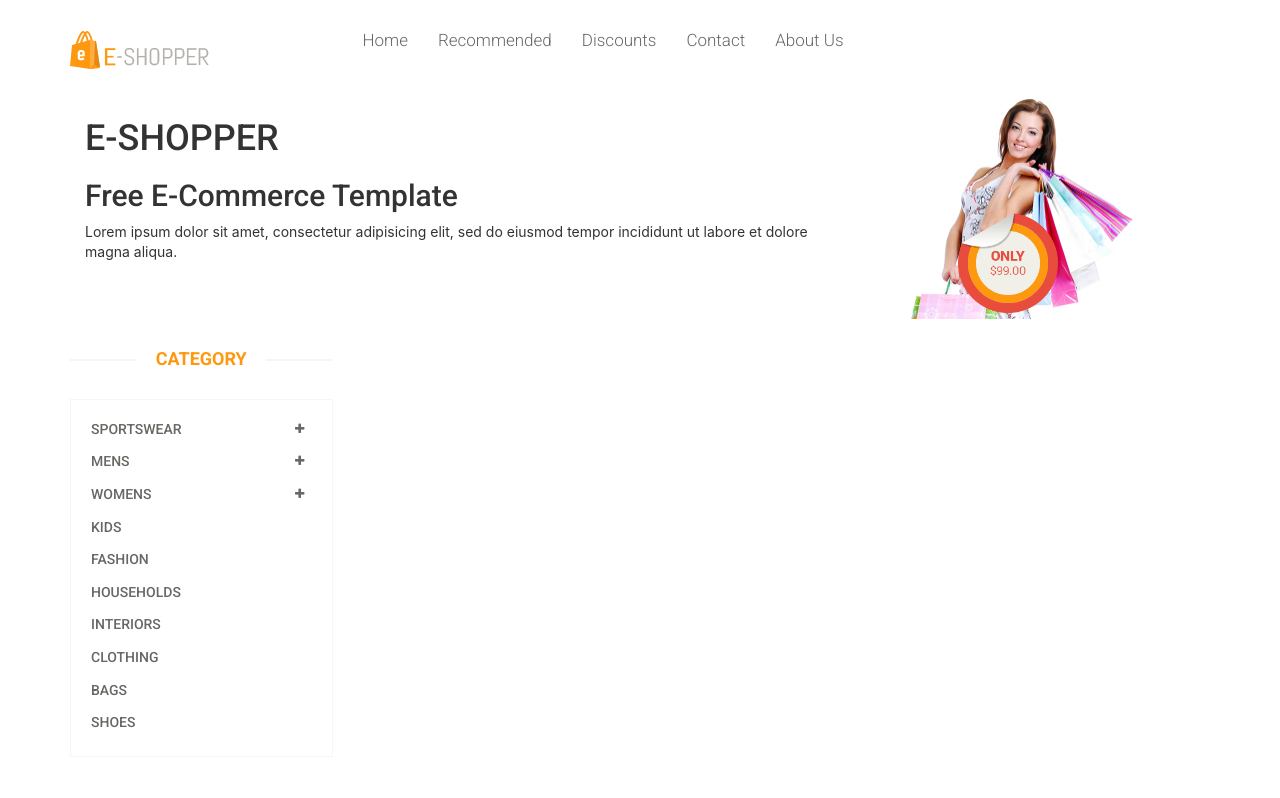
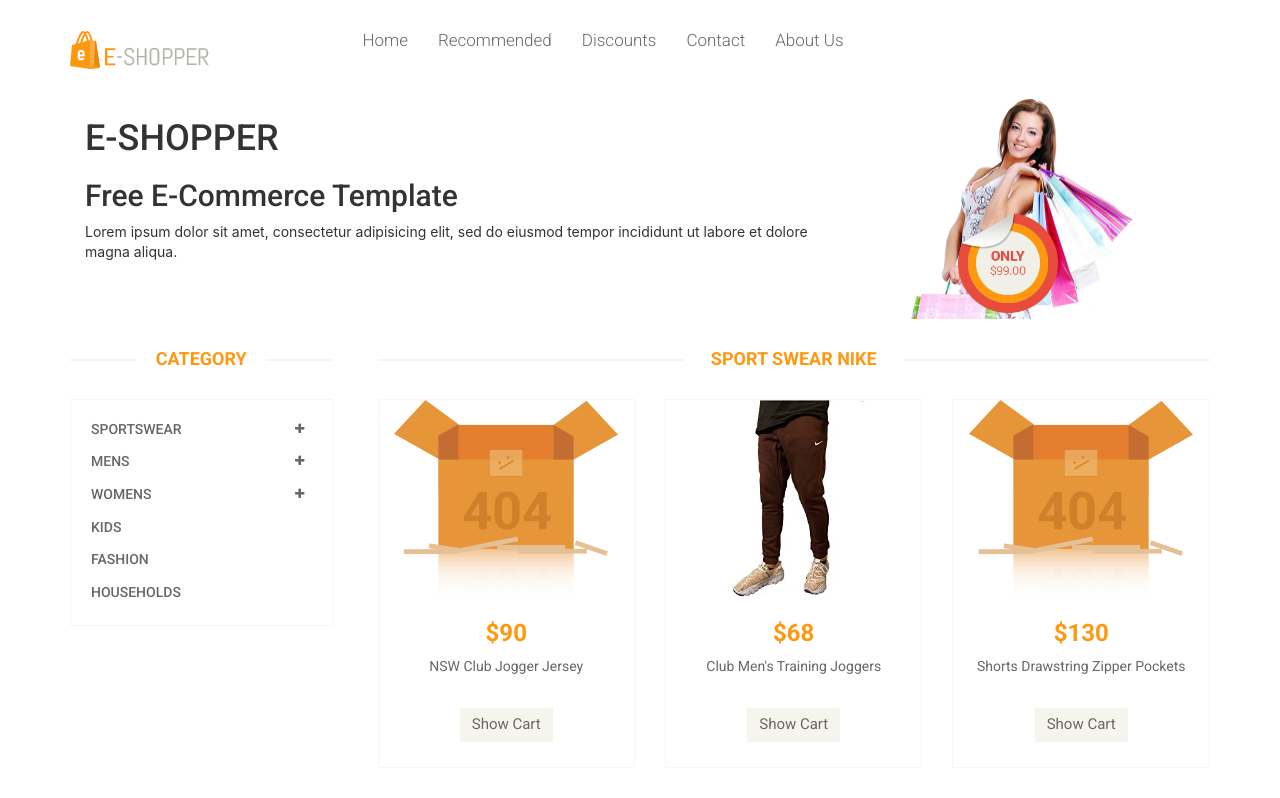
Before and after one commit to Raz-Dva/e-shopper, a React (Create React App) app: page /sportadidas in a window 1280 px wide. Shown: the top 798 px of the page. Built offline with nearby package versions, Linux system fonts and the light colour scheme.

Commit message:
left sidebar route nike, adidas

```diff
--- a/src/App.js
+++ b/src/App.js
@@ -3,24 +3,20 @@
 import React from 'react';
 import Header from './Header/Header'
 import HeaderBanner from './Header/Header-banner'
-import LeftSide from './LeftSide/LeftSide'
 import Main from './Main/Main'
-import Footer from './Footer/Footer'
-import Showcase from './Showcase/Showcase'
 import {
-  BrowserRouter as Router,
-  Switch,
-  Route,
-  NavLink,
-  withRoute
+  BrowserRouter as Router
+
 } from "react-router-dom";
 
 class App extends React.Component {
 
   state = {
+    storeProducts: {
       featuresItems: {
+        imgFolder:'home',
         title: 'Features Items',
-      products: [
+        productsItems: [
           {
             name: "Modern Fit Polo Shirt Black Black",
             price: 50,
@@ -48,7 +44,59 @@
             img: "product5.jpg"
           }
         ]
+      },
+      sportSwearNike: {
+        title: 'Sport Swear Nike',
+        imgFolder:'nike',
+        productsItems: [
+          {
+            name: "NSW Club Jogger Jersey",
+            price: 150
+          },
+          {
+            name: "Club Men's Training Joggers",
+            price: 155,
+            img: "nike-product2.jpg"
+
+          },
+          {
+            name: "Shorts Drawstring Zipper Pockets",
+            price: 110,
+            img: "nike-product3.jpg"
+
           }
+        ]
+      },
+      sportSwearAdidas: {
+        title: 'Sport Swear Nike',
+        imgFolder:'nike',
+        productsItems: [
+          {
+            name: "NSW Club Jogger Jersey",
+            price: 90
+          },
+          {
+            name: "Club Men's Training Joggers",
+            price: 68,
+            img: "nike-product2.jpg"
+
+          },
+          {
+            name: "Shorts Drawstring Zipper Pockets",
+            price: 130
+
+          },
+          {
+            name: "Shorts Drawstring Zipper Pockets",
+            price: 130,
+            img: "nike-product3.jpg"
+
+          }
+        ]
+      }
+
+    }
+
   }
 
 
@@ -62,7 +110,7 @@
               <div className="row">
                 <HeaderBanner />
                 <Main
-                produtctsList={this.state.featuresItems}
+                  produtctsList={this.state.storeProducts}
                 ></Main>
               </div>
             </div>
--- a/src/Home/CardList.js
+++ b/src/CardList/CardList.js
@@ -7,14 +7,19 @@
         return (
             <>
                 <h2 className="title text-center">{produtctsList.title}</h2>
-                { produtctsList.products.map((product, index) => {
+                { produtctsList.productsItems.map((product, index) => {
                     return (
                         < div className="col-sm-4" key={index}>
                             <div className="product-image-wrapper">
                                 <div className="single-products">
                                     <div className="productinfo text-center">
                                         <div style={{ 'height': '200px', 'overflow': 'hidden' }}>
-                                            <img src={`assets/images/home/${product.img}`} alt="" />
+                                            <img src={
+                                                product?.img ?
+                                                `assets/images/${produtctsList.imgFolder}/${product.img}`:
+                                                `assets/images/404/404.png`
+                                            }
+                                                 alt="" />
                                         </div>
                                         <h2>${product.price}</h2>
                                         <p>{product.name}</p>
--- a/src/LeftSide/LeftSide.js
+++ b/src/LeftSide/LeftSide.js
@@ -5,7 +5,7 @@
     Route,
     NavLink,
     withRoute
-  } from "react-router-dom";
+} from "react-router-dom";
 
 class LeftSide extends React.Component {
     render() {
@@ -28,8 +28,7 @@
                                     <ul>
                                         <li><NavLink to="/sportnike" activeClassName="active">Nike </NavLink></li>
                                         <li><NavLink to="/sportadidas" activeClassName="active">Adidas </NavLink></li>
-                                        <li><a href="#">Puma</a></li>
-                                        <li><a href="#">ASICS </a></li>
+                                        <li><NavLink to="/sportpuma" activeClassName="active">Puma</NavLink></li>
                                     </ul>
                                 </div>
                             </div>
@@ -46,16 +45,8 @@
                             <div id="mens" className="panel-collapse collapse">
                                 <div className="panel-body">
                                     <ul>
-                                        <li><a href="#">Fendi</a></li>
-                                        <li><a href="#">Guess</a></li>
-                                        <li><a href="#">Valentino</a></li>
-                                        <li><a href="#">Dior</a></li>
-                                        <li><a href="#">Versace</a></li>
-                                        <li><a href="#">Armani</a></li>
-                                        <li><a href="#">Prada</a></li>
-                                        <li><a href="#">Dolce and Gabbana</a></li>
-                                        <li><a href="#">Chanel</a></li>
-                                        <li><a href="#">Gucci</a></li>
+                                        <li><NavLink to="/fendi" activeClassName="active">Boss</NavLink></li>
+                                        <li><NavLink to="/guess" activeClassName="active">Guess</NavLink></li>
                                     </ul>
                                 </div>
                             </div>
@@ -72,52 +63,34 @@
                             <div id="womens" className="panel-collapse collapse">
                                 <div className="panel-body">
                                     <ul>
-                                        <li><a href="#">Fendi</a></li>
-                                        <li><a href="#">Guess</a></li>
-                                        <li><a href="#">Valentino</a></li>
-                                        <li><a href="#">Dior</a></li>
-                                        <li><a href="#">Versace</a></li>
+
+                                        <li><NavLink to="/valentino" activeClassName="active">Valentino</NavLink></li>
+                                        <li><NavLink to="/dior" activeClassName="active">Dior</NavLink></li>
+
                                     </ul>
                                 </div>
                             </div>
                         </div>
                         <div className="panel panel-default">
                             <div className="panel-heading">
-                                <h4 className="panel-title"><a href="#">Kids</a></h4>
+                                <h4 className="panel-title">
+                                    <NavLink to="/kids" activeClassName="active">Kids</NavLink>
+                                </h4>
                             </div>
                         </div>
                         <div className="panel panel-default">
                             <div className="panel-heading">
-                                <h4 className="panel-title"><a href="#">Fashion</a></h4>
+                                <h4 className="panel-title">
+                                    <NavLink to="/sportadidas" activeClassName="active">Fashion</NavLink>
+                                </h4>
                             </div>
                         </div>
                         <div className="panel panel-default">
                             <div className="panel-heading">
-                                <h4 className="panel-title"><a href="#">Households</a></h4>
-                            </div>
-                        </div>
-                        <div className="panel panel-default">
-                            <div className="panel-heading">
-                                <h4 className="panel-title"><a href="#">Interiors</a></h4>
-                            </div>
-                        </div>
-                        <div className="panel panel-default">
-                            <div className="panel-heading">
-                                <h4 className="panel-title"><a href="#">Clothing</a></h4>
-                            </div>
-                        </div>
-                        <div className="panel panel-default">
-                            <div className="panel-heading">
-                                <h4 className="panel-title"><a href="#">Bags</a></h4>
-                            </div>
-                        </div>
-                        <div className="panel panel-default">
-                            <div className="panel-heading">
-                                <h4 className="panel-title"><a href="#">Shoes</a></h4>
+                                <h4 className="panel-title"><NavLink to="/sportadidas" activeClassName="active">Households</NavLink></h4>
                             </div>
                         </div>
                     </div>
-
                 </div>
             </div>
         )
--- /dev/null
+++ b/src/NotFound/NotFound.js
@@ -0,0 +1,11 @@
+
+import React from 'react';
+
+class NotFound extends React.Component {
+    render(){
+        return(
+            <h2>Not Found</h2>
+        )
+    }
+};
+export default NotFound
--- a/src/Showcase/Showcase.js
+++ b/src/Showcase/Showcase.js
@@ -1,8 +1,9 @@
 import React from 'react';
-import Home from '../Home/CardList';
+import CardList from '../CardList/CardList';
 import Recommended from '../Recommended/Recommended';
 import Discounts from '../Discounts/Discounts';
-import SportNike from '../Sportswear/SportswearNike';
+import SportNike from '../Products/Sportswear/SportswearNike';
+import NotFound from '../NotFound/NotFound';
 
 import {
   BrowserRouter as Router,
@@ -20,15 +21,28 @@
           <Switch>
             <Route exact path="/" render={(props) => {
               return (
-                <Home
-                  produtctsList={this.props.produtctsList}
+                <CardList
+                  produtctsList={this.props.produtctsList.featuresItems}
                 />
               )
             }} />
-            <Route path="/decommended" component={Recommended} />
+            <Route path="/recommended" component={Recommended} />
             <Route path="/discounts" component={Discounts} />
-            <Route path="/sportnike" component={SportNike} />
-            {/* <Route path="/sportadidas" component={SportAdidas} /> */}
+            <Route path="/sportnike" render={(props) => {
+              return (
+                <CardList
+                  produtctsList={this.props.produtctsList.sportSwearNike}
+                />
+              )
+            }} />
+            <Route path="/sportadidas" render={(props) => {
+              return (
+                <CardList
+                  produtctsList={this.props.produtctsList.sportSwearAdidas}
+                />
+              )
+            }} />
+            <Route  component={NotFound} />
 
           </Switch>
         </div>
```
Also changed, not shown: src/Products/Sportswear/SportswearNike.js (renamed from src/Sportswear/SportswearNike.js), src/Products/SportswearAdidas.js (added). Lines whose indentation alone changed are shown as unchanged.
